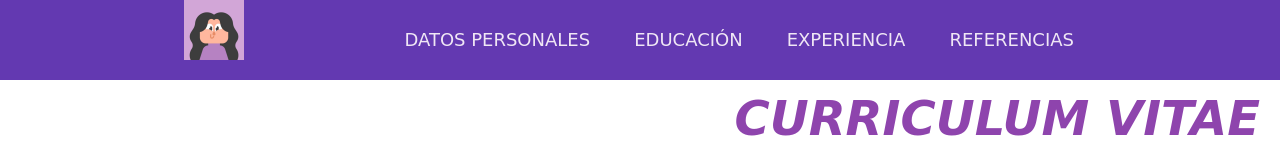
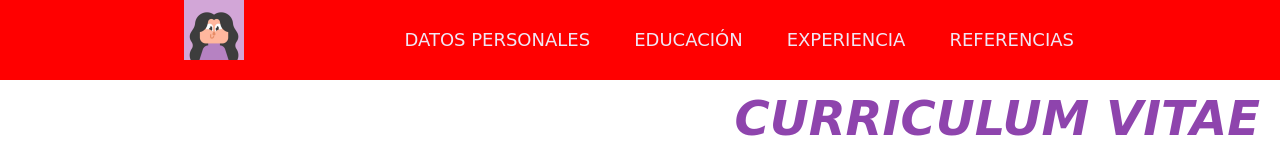
Before and after one commit to Catt018/CvCaterin-, a plain HTML site: page index.html in a window 1280 px wide. Shown: the top 155 px of the page. Drawn offline with Linux system fonts and the light colour scheme.

Commit message:
Update estilo.css

```diff
--- a/estilo.css
+++ b/estilo.css
@@ -10,7 +10,7 @@
     }
 
     .header{
-    background-color: rgb(99, 57, 177);
+    background-color: red;
     height: 80px;
     position:fixed;
     width: 100%;
```
